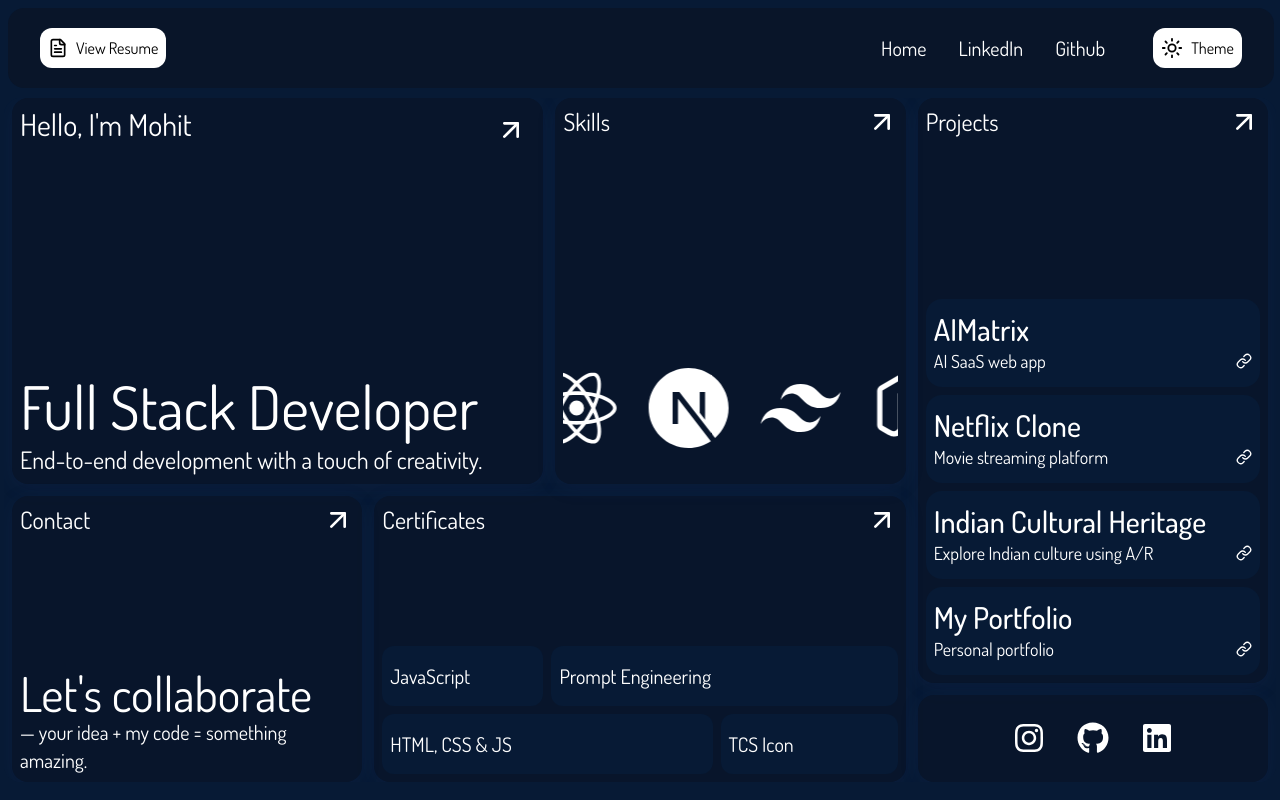
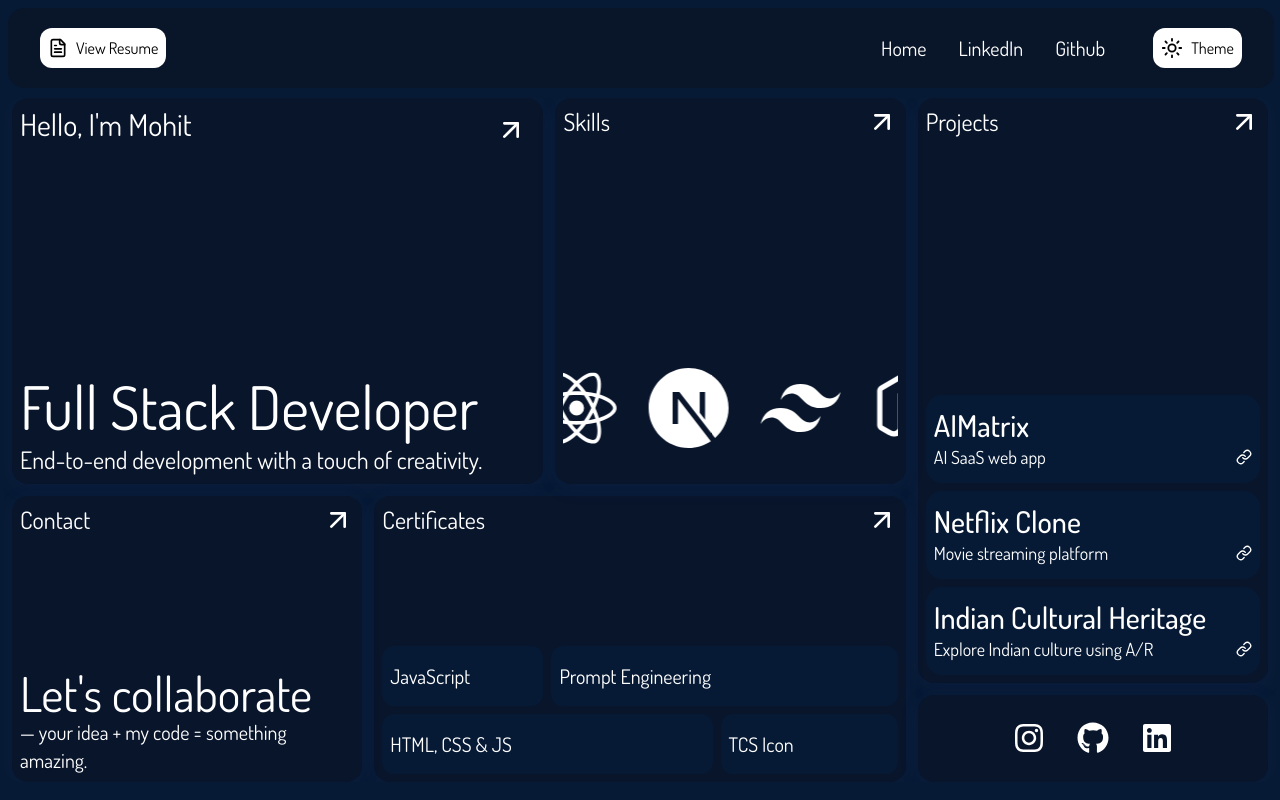
Before and after one commit to Mohitss10/my_portfolio, a Next.js app: page / in a window 1280 px wide. Built offline with nearby package versions, Linux system fonts and the light colour scheme; a web font is replaced by a local one.

Commit message:
My local work before pull

```diff
--- a/app/page.js
+++ b/app/page.js
@@ -194,29 +194,6 @@
               </div>
             </div>
 
-                      <div className="content-sub rounded-2xl px-2 py-3">
-              <h3 className="text-3xl font-medium">My Portfolio</h3>
-              <div className="flex items-center justify-between">
-                <p className="text-lg">Personal portfolio</p>
-                <button
-                  onClick={(e) => {
-                    e.stopPropagation();
-                    window.open(
-                      "https://mohitsayshellotoyou.vercel.app",
-                      "_blank",
-                      "noopener,noreferrer"
-                    );
-                  }}
-                  className="relative group"
-                >
-                  <LinkIcon className="w-4 h-6 sm:w-4 sm:h-4 hover:text-[#6b6b6b] transition-colors" />
-                  <span className="absolute -left-10 bottom-0 px-2 py-1 text-xs rounded bg-black text-white opacity-0 translate-y-2 group-hover:opacity-100 group-hover:translate-y-0 transition-all duration-300">
-                    Visit
-                  </span>
-                </button>
-              </div>
-            </div>
-
           </div>
         </Link>
       </motion.div>
```
